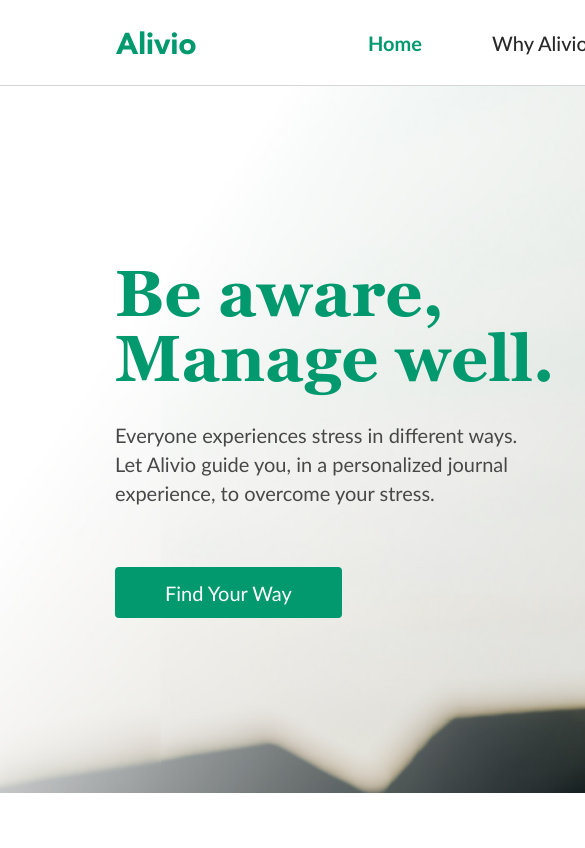
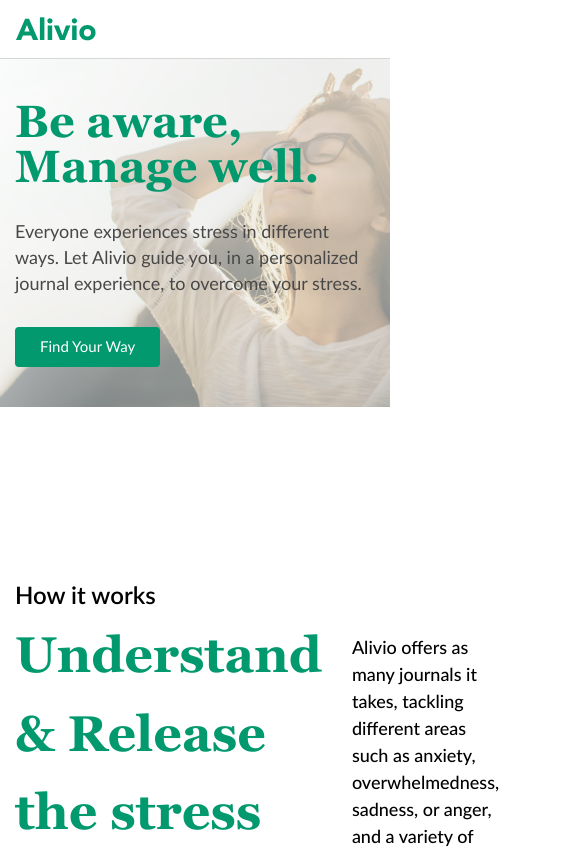
Before and after one commit to dudkinsa/react-alivio-landing-page, a React (Create React App) app: page / in a window 390 px wide. Shown: the top 848 px of the page, 585 px wide, since content can reach past the window. Built offline with nearby package versions, Linux system fonts and the light colour scheme.

Commit message:
adaptive Header and Home for mobile

```diff
--- a/src/App.scss
+++ b/src/App.scss
@@ -4,70 +4,71 @@
 @import './fonts/Lato/stylesheet.css';
 @import './fonts/Georgia/stylesheet.css';
 
-
-:root{
+:root {
   /* Colors */
   --white: #fff;
-    --green: #01996D;
+  --green: #01996d;
   --jungle-green: #245852;
   --black: #000;
   --dark-char: #292929;
   --gray: #484848;
   --shadow-gray: #424242;
   --light-gray: #d6d6d6;
-    --green-light:rgba(1, 153, 109, 0.2);
+  --green-light: rgba(1, 153, 109, 0.2);
 
   /* Header */
   --nav-bg: var(--white);
-    --nav-text:var(--dark-char);
-    --login-text:var(--black);
+  --nav-text: var(--dark-char);
+  --login-text: var(--black);
   --nav-active: var(--green);
   --nav-hover: var(--green);
   --border-bottom: var(--light-gray);
 
   /* Button */
   --btn-color: var(--green);
-    --btn-text:var(--white);
+  --btn-text: var(--white);
   --btn-hover: var(--green);
 
-    --text-color:var(--black);
+  --text-color: var(--black);
 
   /* Home */
   --title-color: var(--green);
   --home-text: var(--gray);
 
   /* Steps */
-    --step-title:var(--black);
-    --step-text:var(--shadow-gray);
-    --step-number:var(--green-light);
+  --step-title: var(--black);
+  --step-text: var(--shadow-gray);
+  --step-number: var(--green-light);
   /* title */
   --title-color: var(--green);
 
   /* Story */
   --story-background: var(--jungle-green);
-    --story-text:var(--white);
+  --story-text: var(--white);
 
   /* Product */
 
   --product-title: var(--shadow-gray);
   --product-subtitle: var(--green);
-    --product-text:var(--gray);
+  --product-text: var(--gray);
 
   /* Footer */
   --footer-bg: var(--jungle-green);
   --footer-text: var(--white);
 }
 
-body,html{
+body,
+html {
   font-family: 'Lato', sans-serif;
   font-weight: 400;
   font-size: 20px;
   color: var(--text-color);
-    min-width: 1600px;
+  // min-width: 1600px;
 }
 /* Buttons */
 /* Syandard button */
-.btn, a.btn {
+.btn,
+a.btn {
   min-height: 51px;
   display: flex;
   justify-content: center;
@@ -86,7 +87,7 @@ body,html{
 }
 
 /* Big buttons */
-  .btn-big a.btn-big{
+.btn-big a.btn-big {
   min-height: 65px;
 }
 
@@ -96,19 +97,22 @@ body,html{
   display: none !important;
 }
 
-.container{
+.container {
   max-width: 1400px;
   margin: 0 auto;
   padding: 0 15px;
 }
-
-.container-wide{
-    max-width: 1536px;
-
-
+@media (max-width: 1399px) {
+  .container {
+    width: 100%;
+  }
 }
 
-.visually-hidden{
+.container-wide {
+  max-width: 1536px;
+}
+
+.visually-hidden {
   position: absolute;
   opacity: 0;
   visibility: hidden;
@@ -119,3 +123,10 @@ body,html{
   background: transparent;
   font-size: 0;
 }
+
+@media (max-width: 991px) {
+  body,
+  html {
+    font-size: 18px;
+  }
+}
--- a/src/Layout/Header/header.scss
+++ b/src/Layout/Header/header.scss
@@ -26,7 +26,7 @@
 }
 
 .header-nav {
-    margin-left: 172px;
+  margin-left: 172px;
   &__list {
     display: flex;
   }
@@ -37,11 +37,11 @@
 }
 
 .header-login {
-    display: flex;
+  display: flex;
 
-    align-items: center;
-    column-gap: 35px;
-    margin-left: auto;
+  align-items: center;
+  column-gap: 35px;
+  margin-left: auto;
   &__auth {
     color: var(--login-text);
     transition: color 0.2s ease;
@@ -50,3 +50,28 @@
     color: var(--btn-hover);
   }
 }
+
+@media (max-width: 1280px) {
+  .header-row {
+    justify-content: space-between;
+  }
+
+  .header-nav {
+    margin-left: 30px;
+
+    &__item:not(:last-child) {
+      margin-right: 50px;
+    }
+  }
+
+  .header-login {
+    margin-left: 30px;
+  }
+}
+
+@media (max-width: 1032px) {
+  .header-nav,  .header-login {
+    display: none;
+
+  }
+}
--- a/src/Layout/Product/product.scss
+++ b/src/Layout/Product/product.scss
@@ -61,7 +61,12 @@
   }
 }
 
-.btn {
+// ul, ul li {
+//   list-style: unset;
+// }
+
+.card{
+  &__contents li{
+    list-style: unset;
+  }
 }
-.btn-big {
-}
--- a/src/Pages/Home/home.scss
+++ b/src/Pages/Home/home.scss
@@ -1,6 +1,6 @@
 .home {
   padding: 175px 0;
-  max-height: 895px;
+  min-height: 895px;
   position: relative;
 
   &__content {
@@ -41,3 +41,26 @@
     object-fit: cover;
   }
 }
+
+@media (max-width: 991px) {
+  .home {
+    padding: 40px 0;
+    min-height: unset;
+    &__img-big img {
+      opacity: 0.5;
+    }
+    &__title {
+      font-size: 45px;
+    }
+    &__text {
+      margin-bottom: 30px;
+    }
+  }
+
+  .btn,
+  a.btn {
+    min-height: 40px;
+    padding: 0 25px;
+    font-size: 15px;
+  }
+}
```
Lines whose indentation alone changed are shown as unchanged.
